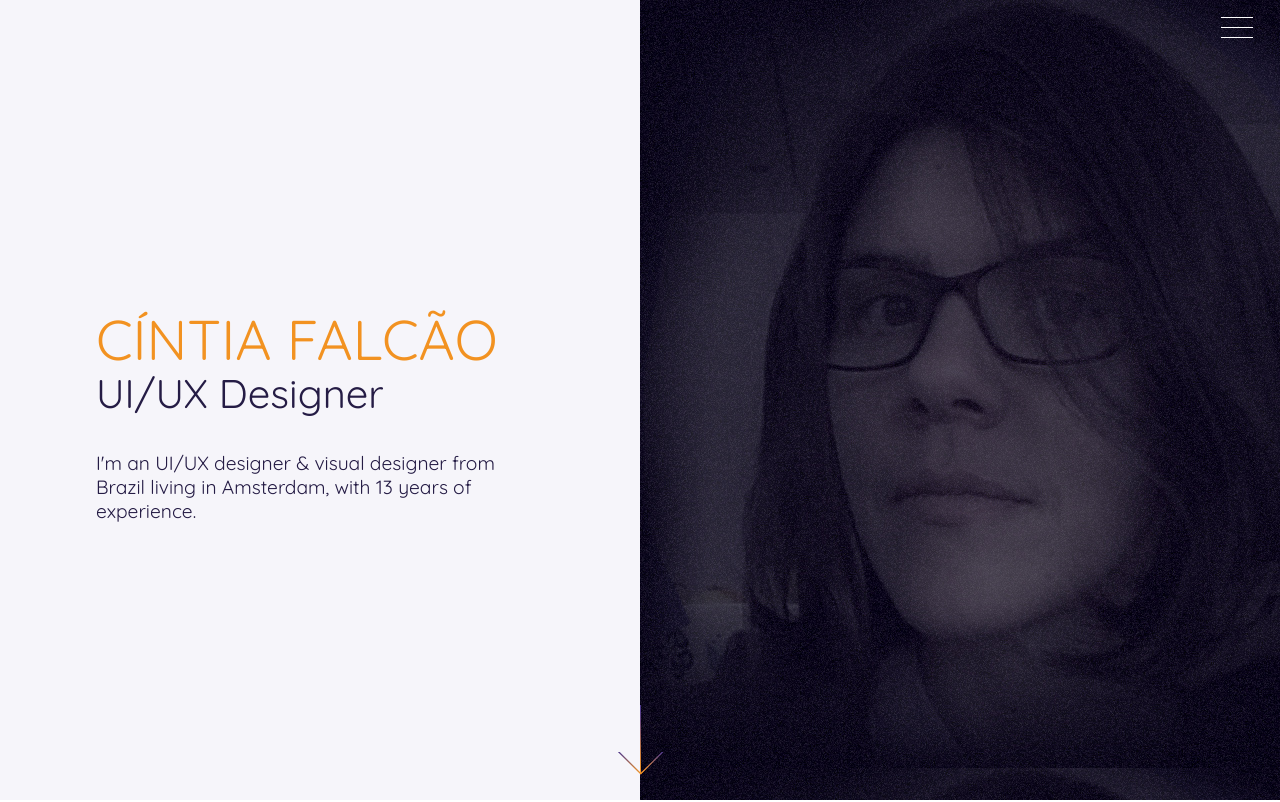
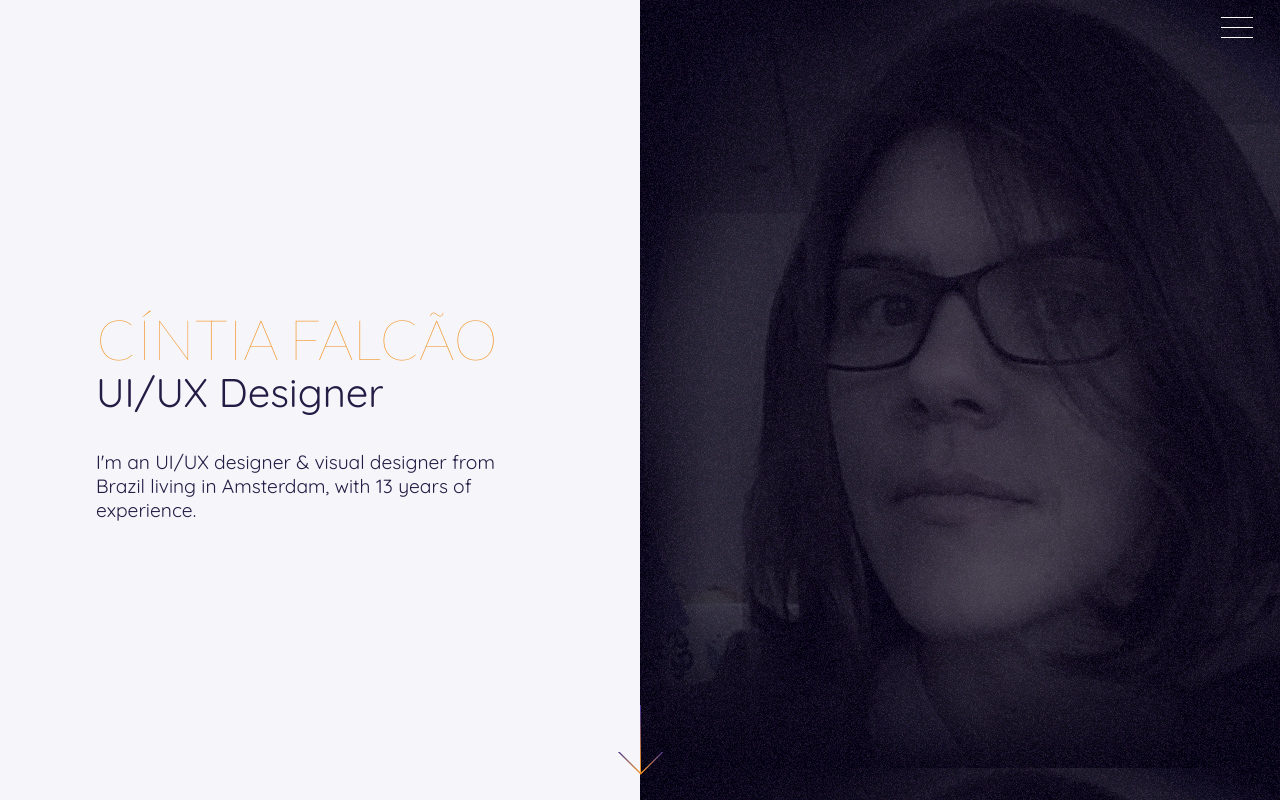
Before and after one commit to cintiafalcao/portfolio, a React (Create React App) app: page / in a window 1280 px wide. Shown: the top 802 px of the page. Built offline with nearby package versions, Linux system fonts and the light colour scheme.

Commit message:
new font Lato

```diff
--- a/public/index.html
+++ b/public/index.html
@@ -14,6 +14,7 @@
       Learn how to configure a non-root public URL by running `npm run build`.
     -->
     <link href="https://fonts.googleapis.com/css?family=Quicksand" rel="stylesheet">
+    <link href="https://fonts.googleapis.com/css?family=Lato:100" rel="stylesheet">
     <title>Cíntia Falcão</title>
   </head>
   <body>
--- a/src/App.css
+++ b/src/App.css
@@ -1,7 +1,8 @@
 * {
-  font-family: quicksand;
+  font-family: 'Quicksand', sans-serif;
   font-weight: 100;
 }
+
 
 p {
 
--- a/src/Main.js
+++ b/src/Main.js
@@ -27,6 +27,7 @@
 `
 
 const Title = styled.h1`
+  font-family: 'Lato', sans-serif;
   font-size: 3.5em;
   color: #f29221;
   text-transform: uppercase;
```
